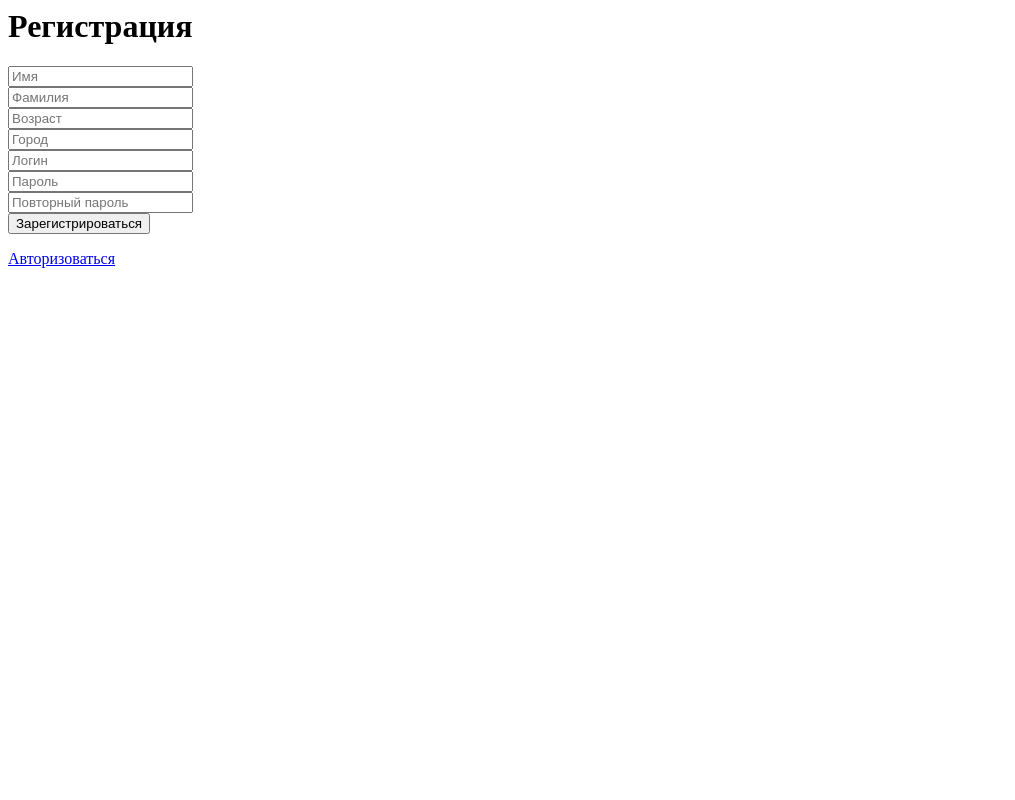
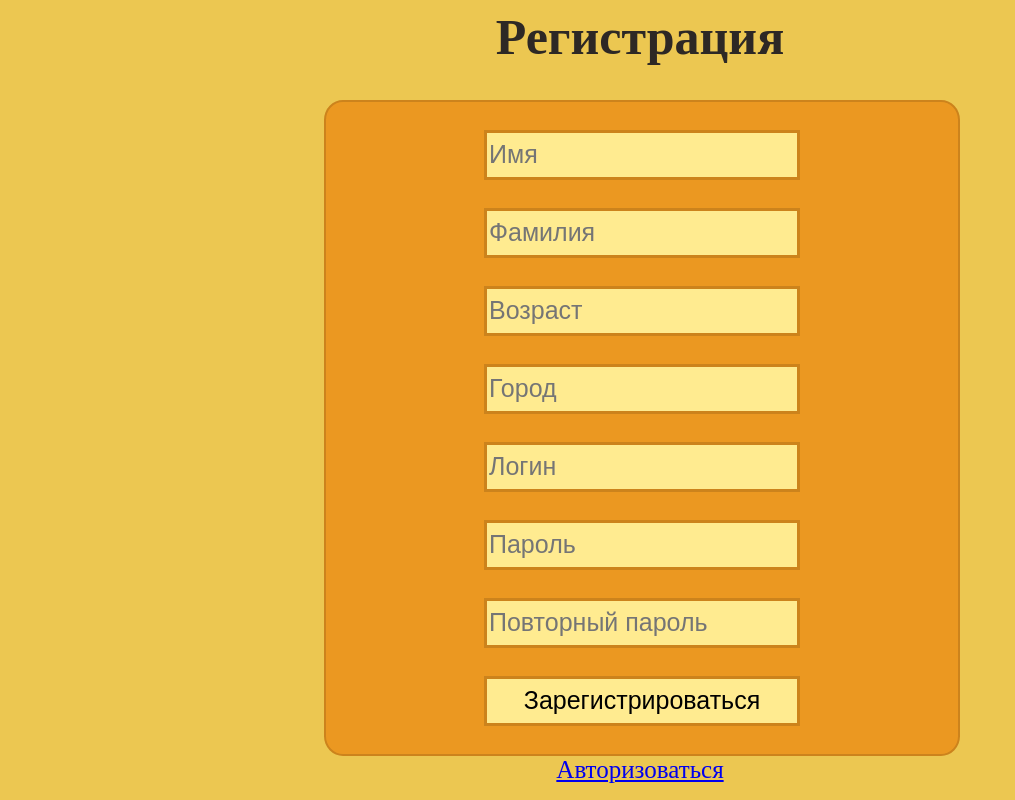
Before and after one commit to Alex-Kud/Technologies_for_developing_Internet-resources, a PHP site: page /registration.php in a window 1280 px wide. Shown: the whole page, without its empty margins (0-1015 px from the left). Run offline with PHP 8.4, Linux system fonts and the light colour scheme.

Commit message:
Fixed bugs. Added design

```diff
--- a/data/users.txt
+++ b/data/users.txt
@@ -1 +1 @@
-"Alex Kud":{"password":"123","name":"Alex","surname":"Kudashov","age":"17","city":"Penza"}}
+{"Alex Kud":{"password":"123","name":"Alex","surname":"Kudashov","age":"18","city":"Penza"},"admin":{"password":"admin","name":"Alex","surname":"Kudashov","age":"18","city":"Penza"}}
--- a/published.php
+++ b/published.php
@@ -14,12 +14,11 @@ if (!(isset($_SESSION['is_login']) && $_SESSION['is_login'] == "yes")){
         <meta name="viewport" content="width=device-width, initial-scale=1.0">
     </head>
     <body>
-	    <div class="input_box">
+	<h1>Пост добален</h1>
+	    <div>
 			<p>Привет, <?php echo $_SESSION['user_login']; ?></p>
-			<br>
 			<p>Вы только что успешно добавили пост</p>
 			<a href="index.php">Добавить ещё один пост</a>
-
 			<br><br>
 			<a href="logout.php">Выйти из аккаунта</a>
 		</div>
--- a/registration.php
+++ b/registration.php
@@ -14,10 +14,10 @@ if (isset($_SESSION['is_login']) && $_SESSION['is_login'] == "yes"){
 
 if(isset($_POST["login"]) && isset($_POST["password"]) && isset($_POST["password_2"])){
     if ($_POST["password"] == $_POST["password_2"]){
-		if (($_POST["name"] != '') && preg_match("/^[A-ZА-Я][a-zа-я]*$/",$_POST["name"])){ 				//регулярочка для имени
-			if (($_POST["surname"] != '') && preg_match("/^[A-ZА-Я][a-zа-я]*$/",$_POST["surname"])){ 			//регулярочка для имени
-				if (($_POST["age"] != '') && preg_match("/[0-9]/",$_POST["age"])){ 			//регулярочка на включение only цифр
-					if (($_POST["city"] != '') && preg_match("/^[A-ZА-Я][a-zа-я]*$/",$_POST["city"])){ 	//регулярочка для имени
+		if (($_POST["name"] != '') && preg_match("/^[A-Z][a-z]*$/",$_POST["name"])){
+			if (($_POST["surname"] != '') && preg_match("/^[A-Z][a-z]*$/",$_POST["surname"])){
+				if (($_POST["age"] != '') && preg_match("/[0-9]/",$_POST["age"])){
+					if (($_POST["city"] != '') && preg_match("/^[A-Z][a-z]*$/",$_POST["city"])){
 						if (add_user($_POST["login"], array("password" 	=> $_POST["password"],
 															"name" 		=> $_POST["name"],
 															"surname" 	=> $_POST["surname"],
@@ -38,7 +38,7 @@ if(isset($_POST["login"]) && isset($_POST["password"]) && isset($_POST["password
 } elseif (isset($_POST["login"]) || isset($_POST["password"]) || isset($_POST["password_2"]))
         $other_error = true;
 
-$forma = '<h1 >Регистрация</h1 >';
+$forma = '<h1>Регистрация</h1>';
 if ($login_error)
 	$forma = $forma . '<p>Логин уже занят, повторите регистрацию под другим логином</p>';
 if ($other_error)
@@ -46,23 +46,24 @@ if ($other_error)
 if ($password_error)
 	$forma = $forma . '<p>Пароли не совпадают. Попробуйте ещё раз</p>';
 if ($name_error)
-	$forma = $forma . '<p>Некорректно введено имя. Попробуйте ещё раз</p>';
+	$forma = $forma . '<p>Некорректно введено имя. Заполняйте поле, использую символы латынского алфавита. Попробуйте ещё раз</p>';
 if ($surname_error)
-	$forma = $forma . '<p>Некорректно введена фамилия. Попробуйте ещё раз</p>';
+	$forma = $forma . '<p>Некорректно введена фамилия. Заполняйте поле, использую символы латынского алфавита. Попробуйте ещё раз</p>';
 if ($age_error)
 	$forma = $forma . '<p>Некорректно введён возраст. Попробуйте ещё раз</p>';
 if ($city_error)
-	$forma = $forma . '<p>Некорректно введён город. Попробуйте ещё раз</p>';
+	$forma = $forma . '<p>Некорректно введён город. Заполняйте поле, использую символы латынского алфавита. Попробуйте ещё раз</p>';
 
-$forma = $forma . '<form action="registration.php" method="POST">
-				   <input name="name" required  placeholder="Имя"><br>
-				   <input name="surname" required  placeholder="Фамилия"><br>
-				   <input name="age" required type="number" placeholder="Возраст"><br>
-				   <input name="city" required  placeholder="Город"><br>
-				   <input name="login" required  placeholder="Логин"><br>
-				   <input name="password" required  placeholder="Пароль"><br>
-				   <input name="password_2" required  placeholder="Повторный пароль"><br>
-				   <input type="submit" value="Зарегистрироваться">
+$forma = $forma . '<form action="registration.php" method="POST"><br>
+				   <input name="name" required  placeholder="Имя"><br><br>
+				   <input name="surname" required  placeholder="Фамилия"><br><br>
+				   <input name="age" required type="number" placeholder="Возраст"><br><br>
+				   <input name="city" required  placeholder="Город"><br><br>
+				   <input name="login" required  placeholder="Логин"><br><br>
+				   <input name="password" required  placeholder="Пароль"><br><br>
+				   <input name="password_2" required  placeholder="Повторный пароль"><br><br>
+				   <input type="submit" value="Зарегистрироваться"><br><br>
 				   </form>
-				   <a href="login.php">Авторизоваться</a>';
+				   <a href="login.php">Авторизоваться</a>
+				   <link rel="stylesheet" href="style.css">';
 echo $forma;
--- a/style.css
+++ b/style.css
@@ -1,11 +1,37 @@
-form {
+body{
+    background-color: #ecc751;
+    color: #2d2825;
+    font-size: 25px;
 	text-align: center;
 }
 
-#df {
-	width: 100px;
+form {
+	margin: 0% 25%;
+	background-color: #eb9821;
+    border: #cc831c solid 2px;
+    border-radius: 3%;
+	width: 50%;
 }
 
 .error{
-	background-color: red;
+	background-color: #C57F1A;
 }
+
+input, textarea, select{
+	font-size: 25px;
+	width: 50%;
+	height: 50px;
+	background-color: #ffeb90;
+	border: #cc831c solid 3px;
+}
+
+textarea{
+	height: 250px;
+}
+
+#radio{
+	font-size: 25px;
+	width: 5%;
+	height: 25px;
+	background-color: #ffeb90;
+}
```
Also changed, not shown: data/posts.txt (+7 -1 lines), index.php (+11 -9 lines), login.php (+7 -5 lines), script.js (+0 -32 lines).
